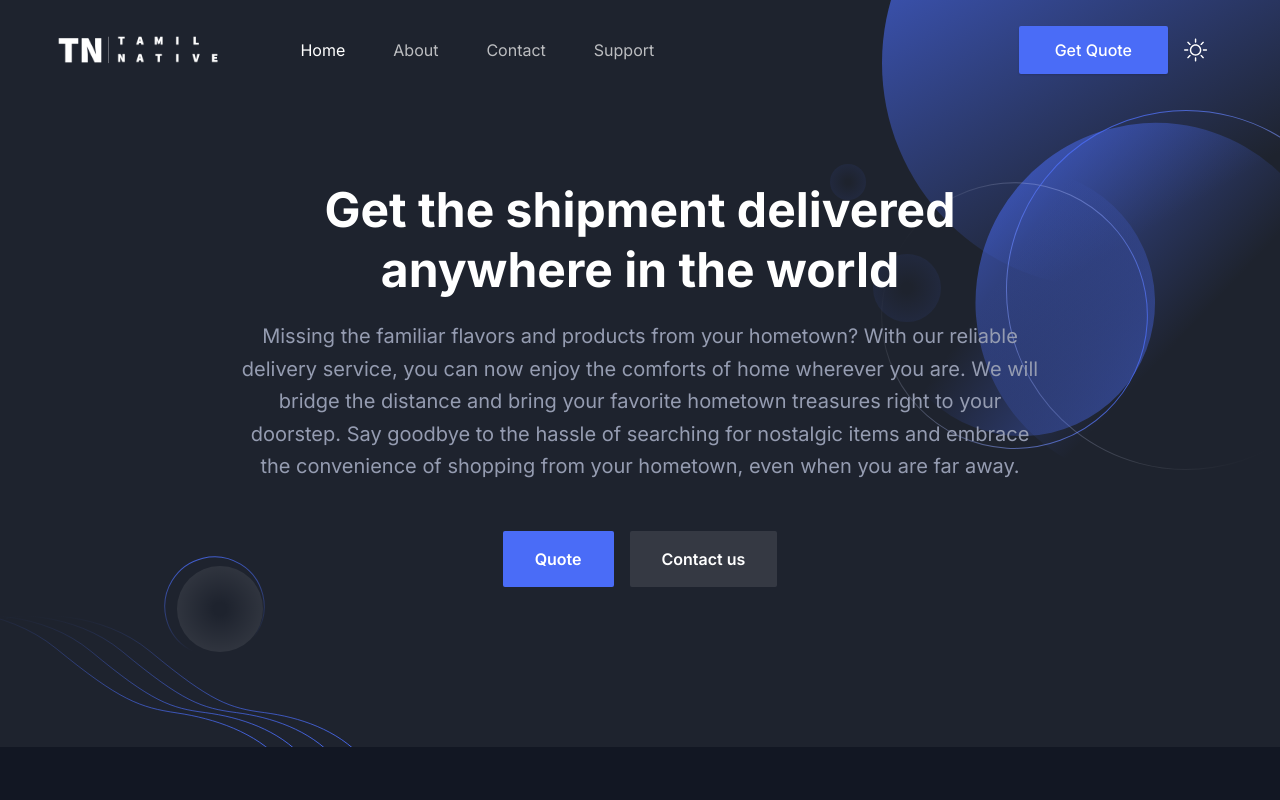
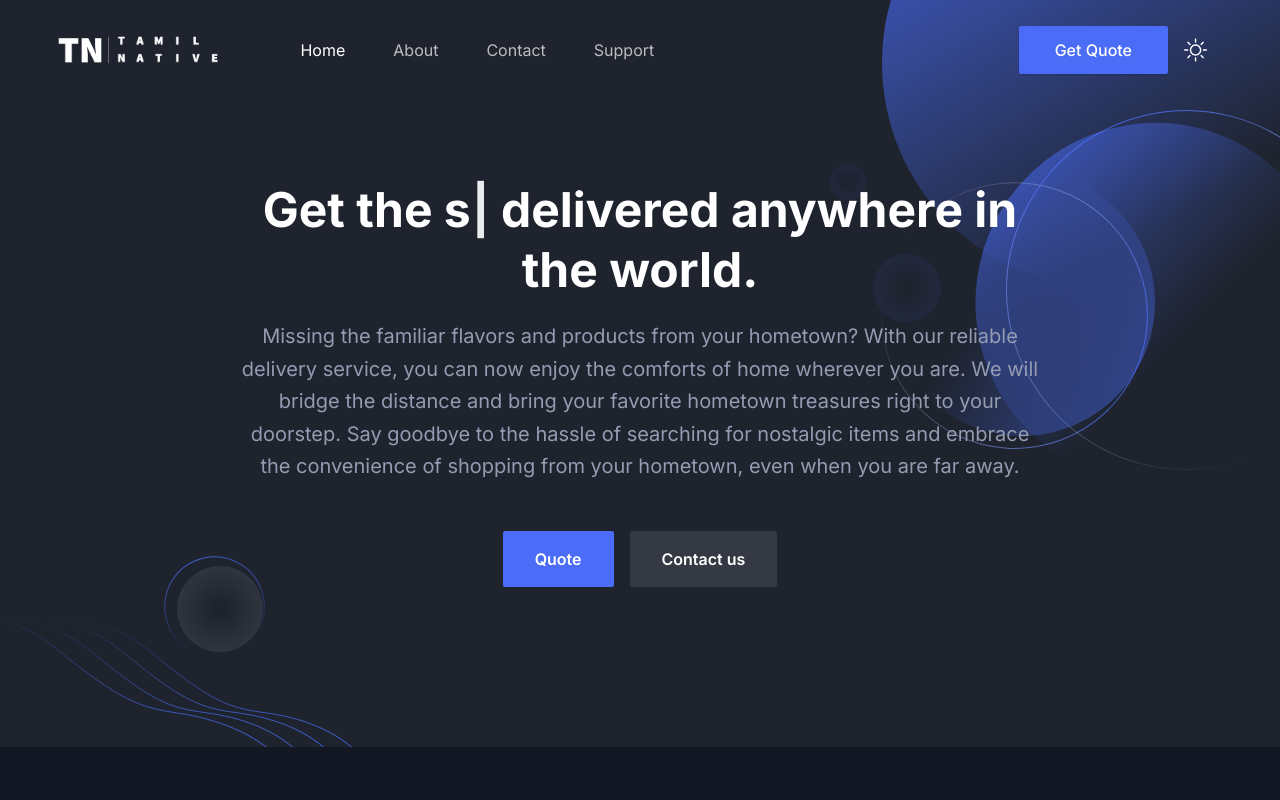
Before and after one commit to Aravin/tamil-native, a Next.js app in the folder client/: page / in a window 1280 px wide. Shown: the top 800 px of the page. Built offline with nearby package versions, Linux system fonts and the light colour scheme.

Commit message:
Added typewriter-effect

```diff
--- a/client/components/Hero/index.tsx
+++ b/client/components/Hero/index.tsx
@@ -1,4 +1,13 @@
+'use client'
+
 import Link from "next/link";
+import Typewriter, { Options } from 'typewriter-effect';
+
+const typewriterOptions: Partial<Options> = {
+  strings: ['foods', 'snacks', 'sweets', 'fruits', 'vegetables', 'cloths', 'medicines', 'documents', 'books', 'furniture', 'electronic appliance', 'anything'],
+  autoStart: true,
+  loop: true,
+}
 
 const Hero = () => {
   return (
@@ -15,10 +24,10 @@ const Hero = () => {
                 data-wow-delay=".2s"
               >
                 <h1 className="mb-5 text-3xl font-bold leading-tight text-black dark:text-white sm:text-4xl sm:leading-tight md:text-5xl md:leading-tight">
-                  Get the shipment delivered anywhere in the world
+                  Get the <span><Typewriter options={typewriterOptions}/></span> delivered anywhere in the world.
                 </h1>
                 <p className="dark:text-body-color-dark mb-12 text-base !leading-relaxed text-body-color sm:text-lg md:text-xl">
-                Missing the familiar flavors and products from your hometown? With our reliable delivery service, you can now enjoy the comforts of home wherever you are. We will bridge the distance and bring your favorite hometown treasures right to your doorstep. Say goodbye to the hassle of searching for nostalgic items and embrace the convenience of shopping from your hometown, even when you are far away.
+                  Missing the familiar flavors and products from your hometown? With our reliable delivery service, you can now enjoy the comforts of home wherever you are. We will bridge the distance and bring your favorite hometown treasures right to your doorstep. Say goodbye to the hassle of searching for nostalgic items and embrace the convenience of shopping from your hometown, even when you are far away.
                 </p>
                 <div className="flex flex-col items-center justify-center space-y-4 sm:flex-row sm:space-x-4 sm:space-y-0">
                   <Link
--- a/client/package.json
+++ b/client/package.json
@@ -14,7 +14,8 @@
     "next": "^14.0.3",
     "next-themes": "^0.2.1",
     "react": "^18.2.0",
-    "react-dom": "^18.2.0"
+    "react-dom": "^18.2.0",
+    "typewriter-effect": "^2.21.0"
   },
   "devDependencies": {
     "@types/node": "^20.8.9",
--- a/client/styles/index.css
+++ b/client/styles/index.css
@@ -31,3 +31,7 @@
     @apply opacity-100;
   }
 }
+
+.Typewriter {
+  display: inline;
+}
```
Also changed, not shown: 1 other file (tests, documents, lock files or other folders).
